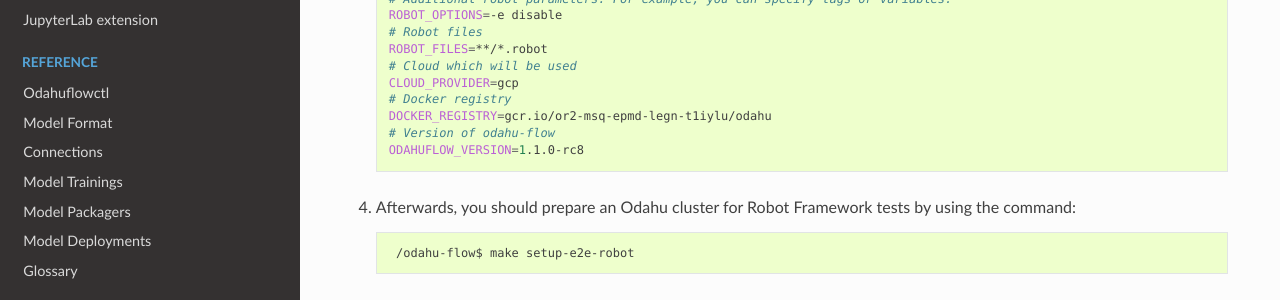
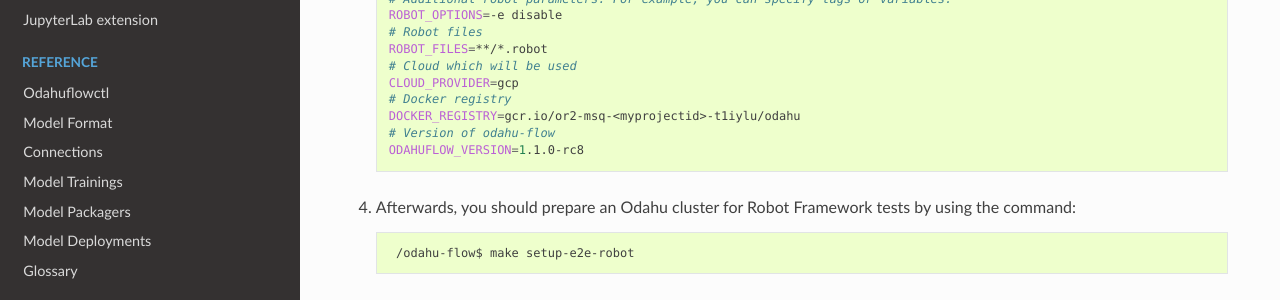
Before and after one commit to odahu/odahu-docs, a Sphinx documentation site: the page built from source/dev_testing.md, in a window 1280 px wide and 900 px high, scrolled down 1315 px. Shown: the part 298-598 px from the top of the window. Built offline with Sphinx 7.4.7 and the Read the Docs theme 2.0.0, drawn with Linux system fonts in a browser that asks for light colours; formulas are drawn with MathJax 3.

Commit message:
Update source/dev_testing.md
Co-Authored-By: Max Kochubey <maxkochubey@gmail.com>

````diff
--- a/source/dev_testing.md
+++ b/source/dev_testing.md
@@ -63,7 +63,7 @@ We set up robot tests for `gke-odahu-flow-test` cluster in the example below.
    # Cloud which will be used
    CLOUD_PROVIDER=gcp
    # Docker registry
-   DOCKER_REGISTRY=gcr.io/or2-msq-epmd-legn-t1iylu/odahu
+   DOCKER_REGISTRY=gcr.io/or2-msq-<myprojectid>-t1iylu/odahu
    # Version of odahu-flow
    ODAHUFLOW_VERSION=1.1.0-rc8
    ```
````
